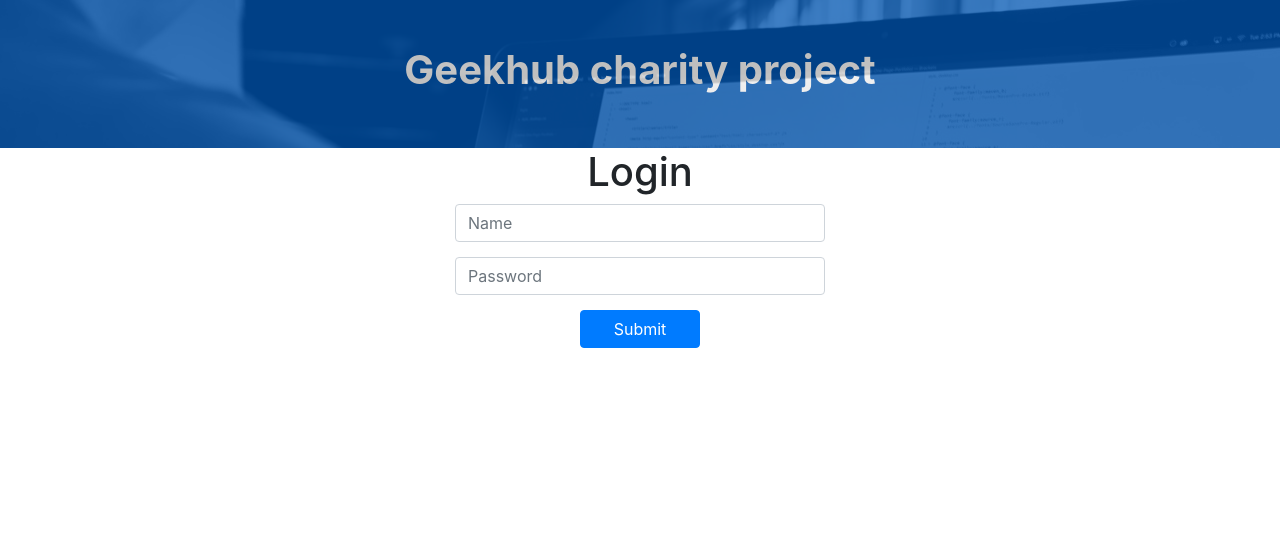
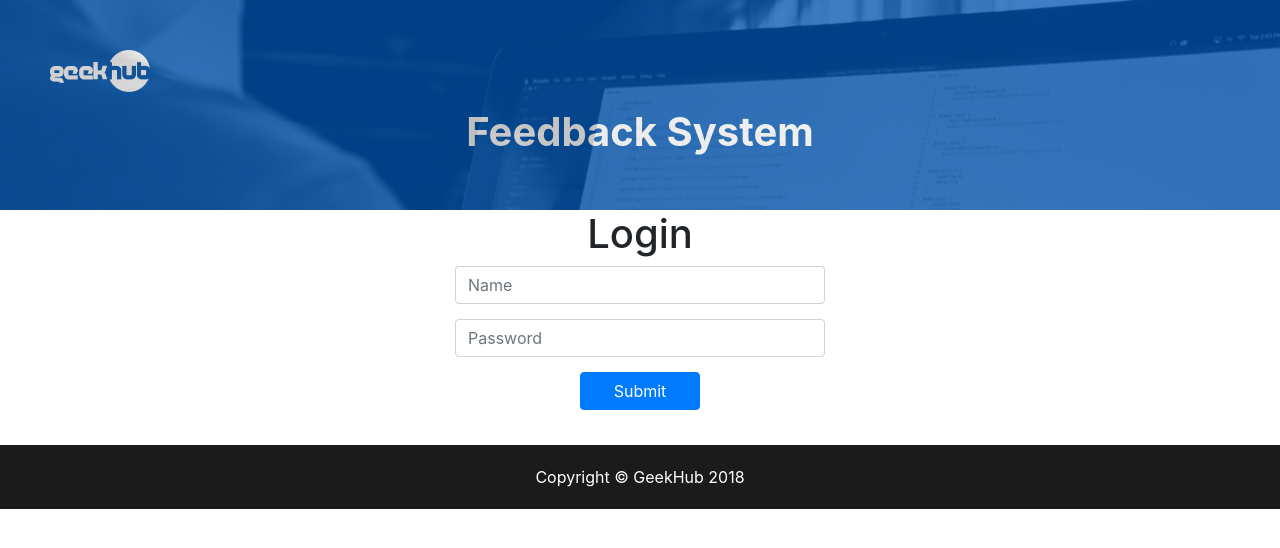
Before and after one commit to lyudmila-schastlyvets/geekhub-feedback-react, a React (Create React App) app: page /admin/login in a window 1280 px wide. Shown: the top 548 px of the page. Built offline with nearby package versions, Linux system fonts and the light colour scheme.

Commit message:
style logo, 404 page, footer

```diff
--- a/src/App.css
+++ b/src/App.css
@@ -11,12 +11,19 @@
   background-color: #0056b3;
   opacity: 0.75;
   padding: 50px;
+  text-align: left;
+}
+
+.logo {
+  width: 100px;
+  padding-bottom: 20px;
 }
 
 .App-title {
   font-size: 2.5em;
   line-height: 1em;
   font-weight: bold;
+  text-align: center;
 }
 
 .App-intro {
@@ -122,3 +129,22 @@ a.color-btn {
   min-height: 400px;
   justify-content: center;
 }
+
+.page-404 h1 {
+  font-size: 5em;
+}
+
+.page-404 h3 {
+  color: #007bff;
+}
+
+.routes {
+  height: 100%;
+}
+
+.footer {
+  padding: 20px;
+  margin-top: 20px;
+  color: white;
+  background: #1c1b1c;
+}
--- a/src/App.js
+++ b/src/App.js
@@ -1,7 +1,8 @@
-import React, { Component } from 'react'
+import React, {Component} from 'react'
 import './App.css'
 import 'bootstrap/dist/css/bootstrap.css'
-import { Route, Switch } from 'react-router-dom'
+import {Route, Switch} from 'react-router-dom'
+import logo from './images/logo-geekhub.png'
 
 import PrivateRoute from './components/Private'
 
@@ -12,12 +13,12 @@ import SendingLetters from './components/SendingLetters'
 import Login from './components/Login'
 import Comments from './components/Comments'
 import Teacher from './components/Teacher'
-import NotFound from "./components/NotFound";
+import NotFound from './components/NotFound'
 
 class App extends Component {
 
     constructor(props) {
-    super(props);
+        super(props)
         this.state = {
             loggedIn: localStorage.getItem('loggedIn')
         }
@@ -25,25 +26,27 @@ class App extends Component {
 
     render() {
         return (
-      <div className="App">
-        <header className="App-header">
-          <div className="header-bg">
-            <h1 className="App-title">Geekhub charity project</h1>
+            <div className='App'>
+                <header className='App-header'>
+                    <div className='header-bg'>
+                        <img className='logo' src={logo}/>
+                        <h1 className='App-title'>Feedback System</h1>
                     </div>
                 </header>
                 <div className='routes'>
                     <Switch>
-            <PrivateRoute exact path='/' component={Home} />
-            <PrivateRoute exact path='/admin' component={Home} />
-            <PrivateRoute path='/admin/feedback' component={Feedback} />
-            <PrivateRoute path='/admin/teachers' component={Teachers} />
-            <PrivateRoute path='/admin/teacher/:id' component={Teacher} />
-            <PrivateRoute path='/admin/sending_letters' component={SendingLetters} />
-            <Route path='/admin/login' component={Login} />
+                        <PrivateRoute exact path='/' component={Home}/>
+                        <PrivateRoute exact path='/admin' component={Home}/>
+                        <PrivateRoute path='/admin/feedback' component={Feedback}/>
+                        <PrivateRoute path='/admin/teachers' component={Teachers}/>
+                        <PrivateRoute path='/admin/teacher/:id' component={Teacher}/>
+                        <PrivateRoute path='/admin/sending_letters' component={SendingLetters}/>
+                        <Route path='/admin/login' component={Login}/>
                         <Route path='/feedback/:id' component={Comments}/>
                         <Route component={NotFound}/>
                     </Switch>
                 </div>
+                <div className='footer'>Copyright &#169; GeekHub 2018</div>
             </div>
         )
     }
--- a/src/components/NotFound.js
+++ b/src/components/NotFound.js
@@ -3,9 +3,10 @@ import React, { Component } from 'react'
 export default class NotFound extends Component {
   render () {
     return (
-      <div className='centered-content'>
+      <div className='centered-content page-404'>
         <h1>404</h1>
-        <p>Page not found!</p>
+        <h3>Page not found!</h3>
+        <p>The page you`re looking for was not found.</p>
       </div>
     )
   }
```
Also changed, not shown: src/images/logo-geekhub.png (added). Lines whose indentation alone changed are shown as unchanged.
